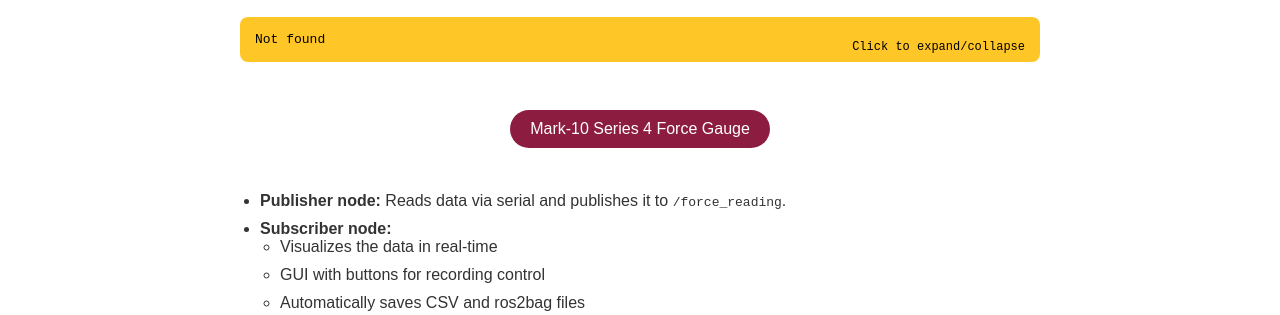
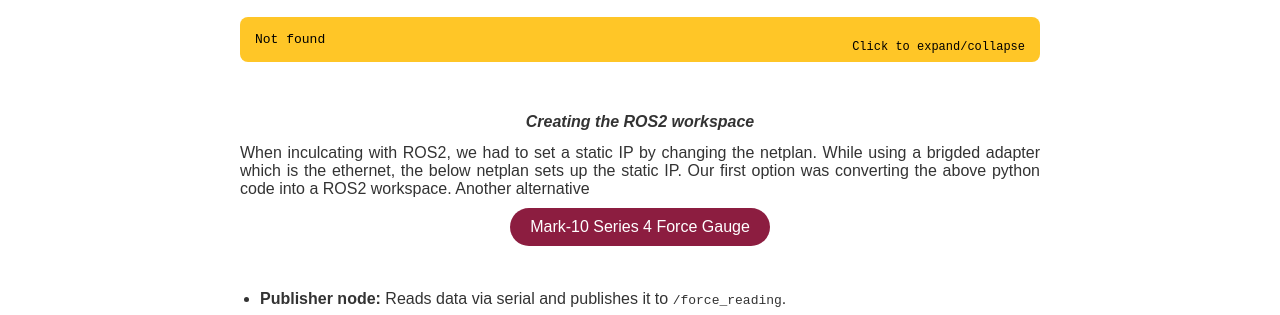
Before and after one commit to Gvmalhaar1701/RAS598-Team04, a plain HTML site: page page2.html in a window 1280 px wide. Shown: the part 2186-2501 px from the top of the page. Drawn offline with Linux system fonts and the light colour scheme; no server answers.

Commit message:
commit_last

```diff
--- a/page2.html
+++ b/page2.html
@@ -329,14 +329,16 @@
        the IP of the streaming engine and the static IP we set for our ethernet. The program generates a live plot for the position and orientation and displays it as well, which proved the possibility of a data communication and got us closer to our goal.
      </p>
 
+
      <div class="code-container" id="codeBox" onclick="this.classList.toggle('expanded')">
         <pre id="codeContent">Loading code...</pre>
       </div>
+    <br>
 
+    <h2>Creating the ROS2 workspace</h2>
 
-
-
-    <br>
+    <p>When inculcating with ROS2, we had to set a static IP by changing the netplan. While using a brigded adapter which is the ethernet, the below netplan sets up the static IP. Our first option was converting the above python code into a ROS2 workspace.
+        Another alternative </p>
 
     <nav>
       <a href="https://mark-10.com/products/force-gauges/series-4/#tab-1" target="_blank">Mark-10 Series 4 Force Gauge</a>
```
